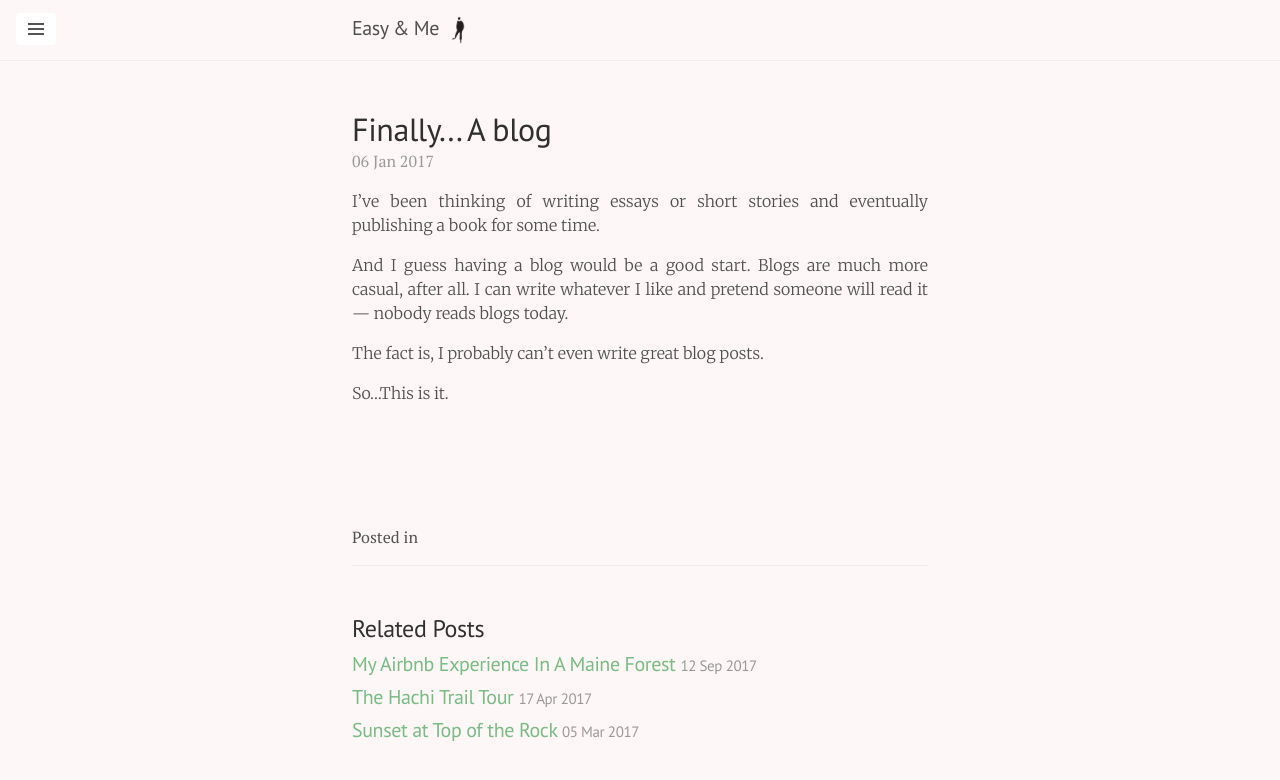
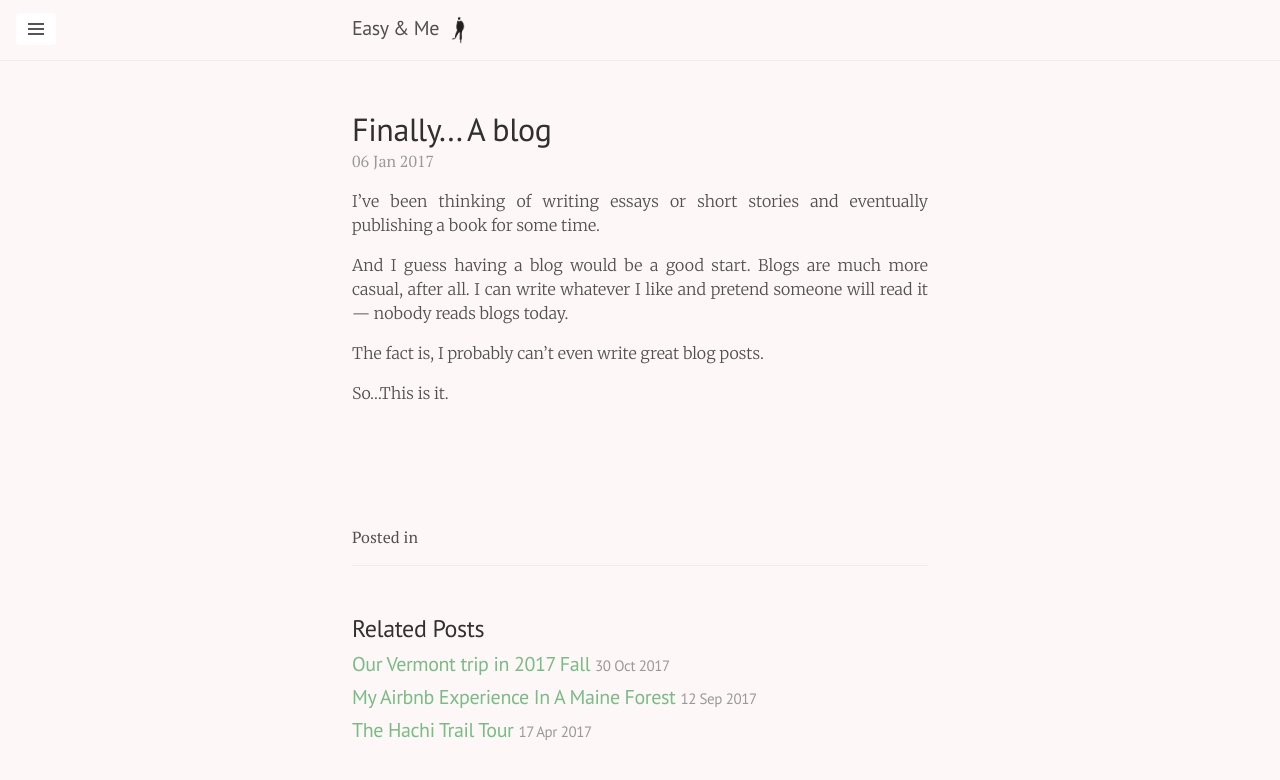
Before and after one commit to maxim-xu/maxim-xu.github.com, a Jekyll site: the page built from _posts/2017-01-06-first-entry.md, in a window 1280 px wide. Shown: the top 780 px of the page. Built offline with Jekyll 4.4.1, drawn with Linux system fonts in a browser that asks for light colours; a script that is not in the unit is left out.

Commit message:
new post

```diff
--- /dev/null
+++ b/_posts/2017-10-30-vermont-trip.md
@@ -0,0 +1,38 @@
+---
+layout: post
+title: Our Vermont trip in 2017 Fall
+tags: photography travel
+categories: personal
+date:   2017-10-30 10:05:14 -0400
+---
+
+Be it Airbnb or a vacation house where we would stay, we had high expectations for Vermont in autumn. It didn't disappoint us.
+
+But before all that dreamy foliage thing...We visited the Teddy Bear factory in Burlington VT to put ourselves in
+retrospect for a little while.
+
+<figure class="inline">
+ <img class="vertical-long-img" alt="bear" src="{{ site.baseurl }}/public/images/vermont/bear.jpg" />
+</figure>
+<figure class="inline">
+ <img class="vertical-long-img" alt="trumpbear" src="{{ site.baseurl }}/public/images/vermont/trump.jpg" />
+</figure>
+
+After the Teddy tour, we enjoyed the sunset at Waterfront in Burlington downtown. A very peaceful and relaxing place.
+
+<figure>
+ <img alt="trumpbear" src="{{ site.baseurl }}/public/images/vermont/w2.jpg" />
+   <figcaption>A group of 11 this time</figcaption>
+</figure>
+<figure>
+ <img alt="trumpbear" src="{{ site.baseurl }}/public/images/vermont/waterfront1.jpg" />
+</figure>
+
+
+Our vacation house was in Waterbury, not far from Stowe which is a famous town for skiing and sightseeing. The view was
+amazing even from the inside.
+
+<figure>
+ <img alt="house1" src="{{ site.baseurl }}/public/images/vermont/house1.jpg" />
+ <figcaption>view from the dinning table</figcaption>
+</figure>
--- a/public/css/easyandme.css
+++ b/public/css/easyandme.css
@@ -58,8 +58,14 @@
     -webkit-margin-end: 20px;
     text-align: center;
 }
+body div.post figure.inline {
+    display: inline-block;
+}
 body div.post figure img {
     margin-bottom: 3px;
+}
+body div.post .vertical-long-img {
+    max-height: 360px;
 }
 body div.post figure video {
     width: 320px;
--- a/public/css/poole.css
+++ b/public/css/poole.css
@@ -52,7 +52,7 @@
   font-size: 16px;
   line-height: 1.5;
 }
-@media (min-width: 38em) {
+@media (min-width:40em) {
   html {
     font-size: 16px;
   }
@@ -286,7 +286,7 @@
  */
 
 .container {
-  max-width: 38rem;
+  max-width: 40rem;
   padding-left:  1rem;
   padding-right: 1rem;
   margin-left:  auto;
```
Also changed, not shown: public/images/vermont/bear.jpg (added), public/images/vermont/house1.jpg (added), public/images/vermont/trump.jpg (added), public/images/vermont/w2.jpg (added), public/images/vermont/waterfront1.jpg (added), public/videos/maine/darren.jpg (added).
